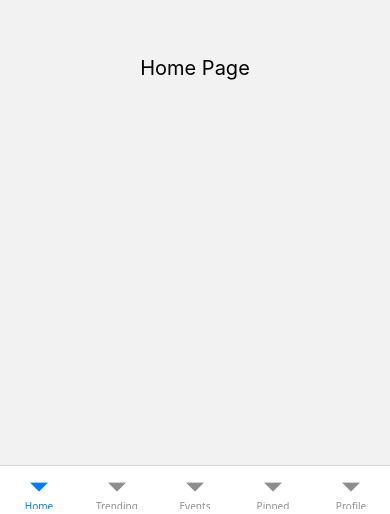
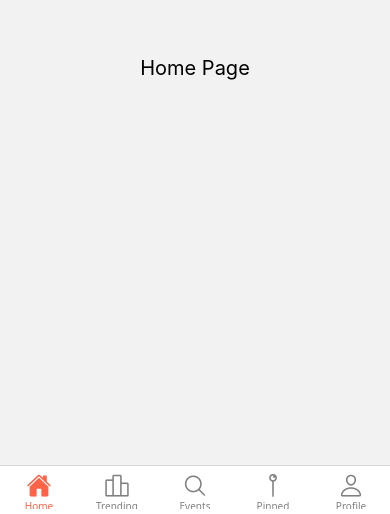
Before and after one commit to Purdue-ACM-SIGAPP/boilerbuzz-frontend, a React Native app: screen /Tabs in a window 390 px wide. Shown: the part 330-844 px from the top of the page. Built offline with nearby package versions, Linux system fonts and the light colour scheme.

Commit message:
This should be the right icons.

```diff
--- a/package.json
+++ b/package.json
@@ -10,6 +10,7 @@
   },
   "dependencies": {
     "@expo-google-fonts/staatliches": "^0.4.1",
+    "@expo/vector-icons": "^15.0.2",
     "@react-navigation/bottom-tabs": "^7.4.7",
     "@react-navigation/native": "^7.1.17",
     "@react-navigation/native-stack": "^7.3.26",
--- a/src/navigation/BottomTabsNavigator.tsx
+++ b/src/navigation/BottomTabsNavigator.tsx
@@ -5,6 +5,7 @@ import TrendingPage from "../screens/TrendingPage";
 import EventsPage from "../screens/EventsPage";
 import PinnedPage from "../screens/PinnedPage";
 import ProfilePage from "../screens/ProfilePage";
+import { Ionicons } from '@expo/vector-icons';
 
 import type { BottomTabsParamList } from "./types";
 
@@ -12,7 +13,32 @@ const Tab = createBottomTabNavigator<BottomTabsParamList>();
 
 export default function BottomTabsNavigator() {
   return (
-    <Tab.Navigator initialRouteName="Home" screenOptions={{ headerShown: false }}>
+    <Tab.Navigator initialRouteName="Home"
+      screenOptions={({ route }) => ({
+        tabBarIcon: ({ focused, color, size }) => {
+          let iconName: string;
+
+          if (route.name === 'Home') {
+            iconName = focused ? 'home' : 'home-outline';
+          } else if (route.name === 'Trending') {
+            iconName = focused ? 'podium' : 'podium-outline';
+          } else if (route.name === 'Events') {
+            iconName = focused ? 'search' : 'search-outline';
+          } else if (route.name === 'Pinned') {
+            iconName = focused ? 'pin' : 'pin-outline';
+          } else if (route.name === 'Profile') {
+            iconName = focused ? 'person' : 'person-outline';
+          } else {
+            iconName = focused ? 'add' : 'add-outline';
+          }
+
+          return <Ionicons name={iconName as any} size={size} color={color} />;
+        },
+        tabBarActiveTintColor: 'tomato',
+        tabBarInactiveTintColor: 'gray',
+        headerShown: false
+      })}
+    >
       <Tab.Screen name="Home" component={HomePage} />
       <Tab.Screen name="Trending" component={TrendingPage} />
       <Tab.Screen name="Events" component={EventsPage} />
```
Also changed, not shown: 1 other file (tests, documents, lock files or other folders).
